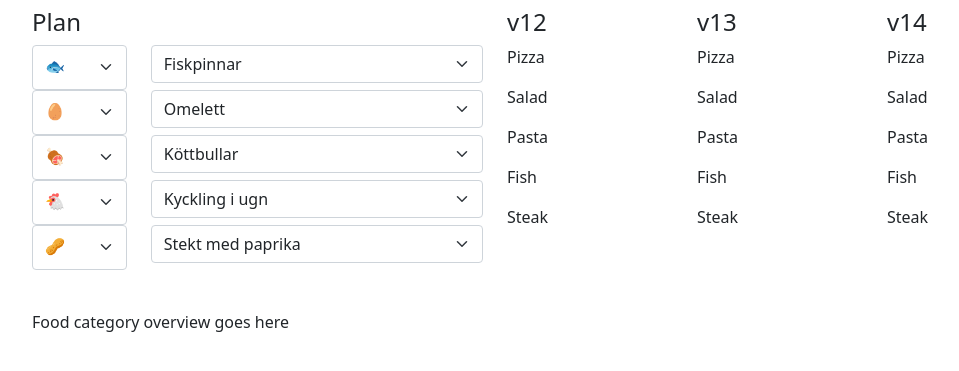
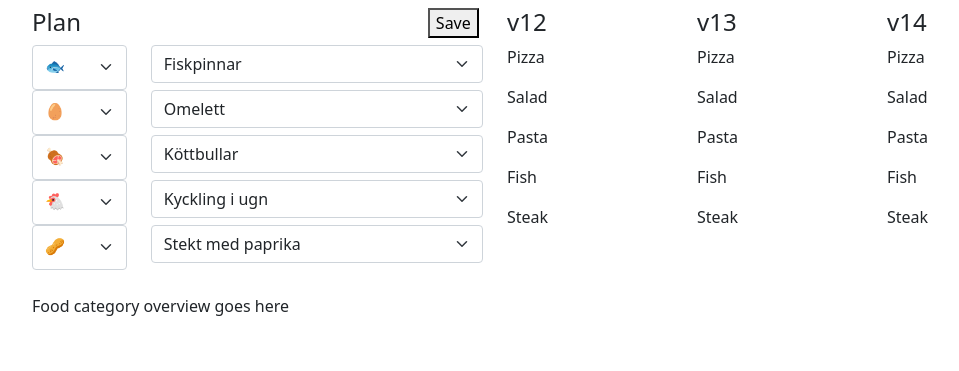
Before and after one commit to Jakob37/Home-display, a Flask app: page /eating in a window 1280 px wide. Shown: the part 78-449 px from the top of the page, without its empty margins (50-1009 px from the left). Run offline with Flask 3, Linux system fonts and the light colour scheme; some libraries are stand-ins or nearby versions.

Commit message:
Drafting a save button

```diff
--- a/app.py
+++ b/app.py
@@ -1,6 +1,7 @@
 #!/usr/bin/env python3
 
-from flask import Flask, render_template, jsonify
+from flask import Flask, redirect, render_template, jsonify, request, url_for
+from src.db.db import save_selections
 from src.weather_request import get_temperature
 from src.traffic import get_train_table_zip
 from src.pollen import get_pollen
@@ -130,8 +131,23 @@ def hello_user():
     users = ["Xuan", "Jakob", "Alvar"]
 
 
-@app.route("/eating")
+@app.route("/eating", methods=["GET", "POST"])
 def eating_page():
+
+    selected_food_type_per_day = {
+        "Mo": "Fisk",
+        "Tu": "Ägg",
+        "We": "Kött",
+        "Th": "Kyckling",
+        "Fr": "Tofu",
+    }
+
+    if request.method == "POST":
+        day = request.form["day"]
+        selected_food = request.form["selected_food"]
+        selected_food_type_per_day[day] = selected_food
+        save_selections(selected_food_type_per_day)
+        return redirect(url_for("home"))
 
     weeks = {
         "12": {
@@ -182,14 +198,6 @@ def eating_page():
         "Tofu": ["Stekt med paprika"],
     }
 
-    selected_food_type_per_day = {
-        "Mo": "Fisk",
-        "Tu": "Ägg",
-        "We": "Kött",
-        "Th": "Kyckling",
-        "Fr": "Tofu",
-    }
-
     selected_food_per_day = {
         "Mo": "Fiskpinnar",
         "Tu": "Fiskpinnar",
--- a/templates/eating_plan.html
+++ b/templates/eating_plan.html
@@ -56,7 +56,14 @@
 {% set days = ["Mo", "Tu", "We", "Th", "Fr"] %}
 
 <div class="mb-3 col-md-5">
-  <h4>Plan</h4>
+  <div class="row justify-content-between">
+    <div class="col-md-2">
+      <h4>Plan</h4>
+    </div>
+    <div class="col-md-2">
+      <button type="submit">Save</button>
+    </div>
+  </div>
   {% for day in days %}
   {{render_select(week, day, available_foods_grouped, selected_food_type_per_day[day])}}
   {% endfor %}
@@ -94,7 +101,7 @@
   </div>
 </div>
 
-<div class="container mt-4">
+<div class="container mt-2">
   <div>
     Food category overview goes here
   </div>
```
Also changed, not shown: src/db/db.py (added, +16 -0 lines).
